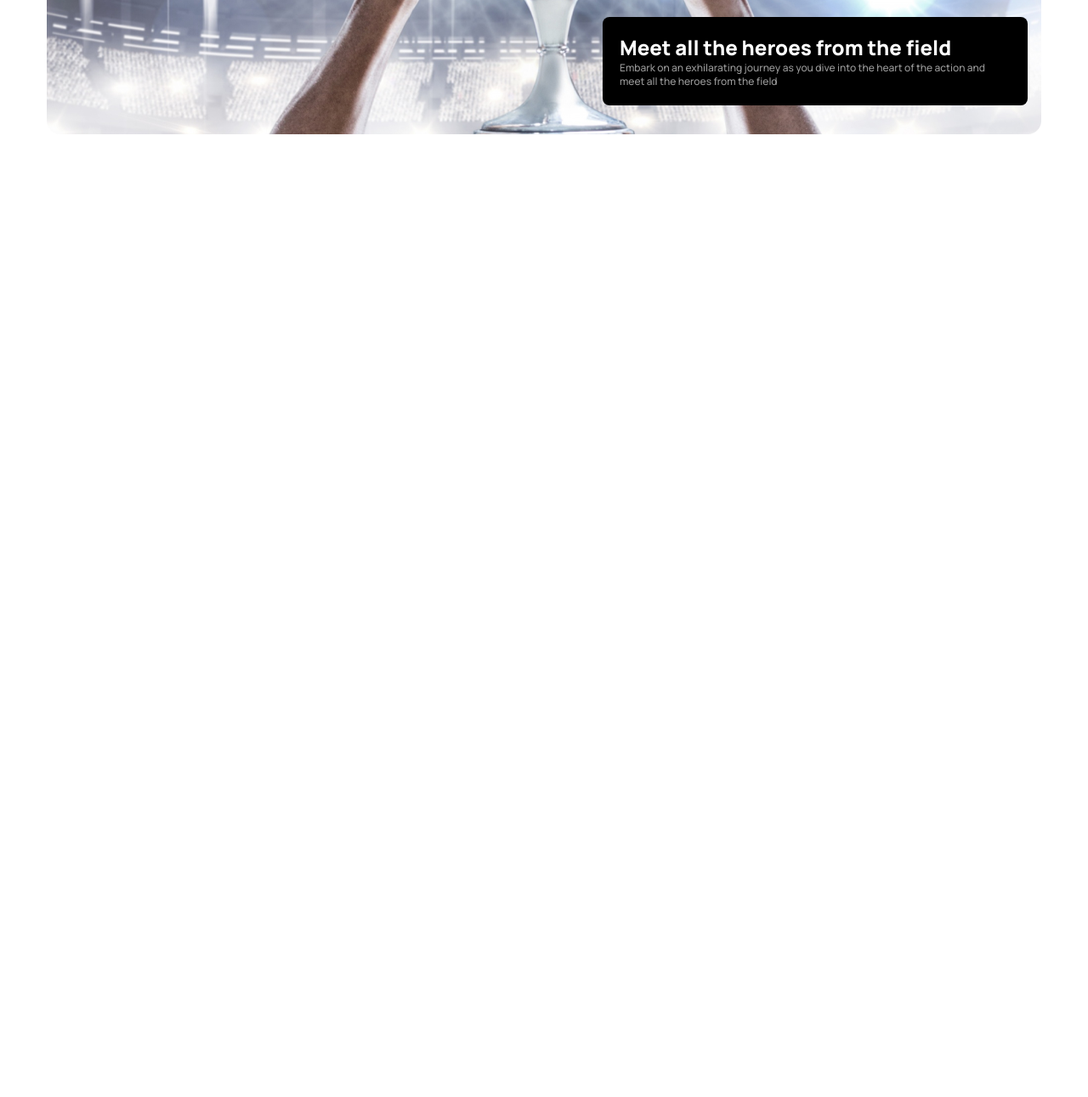
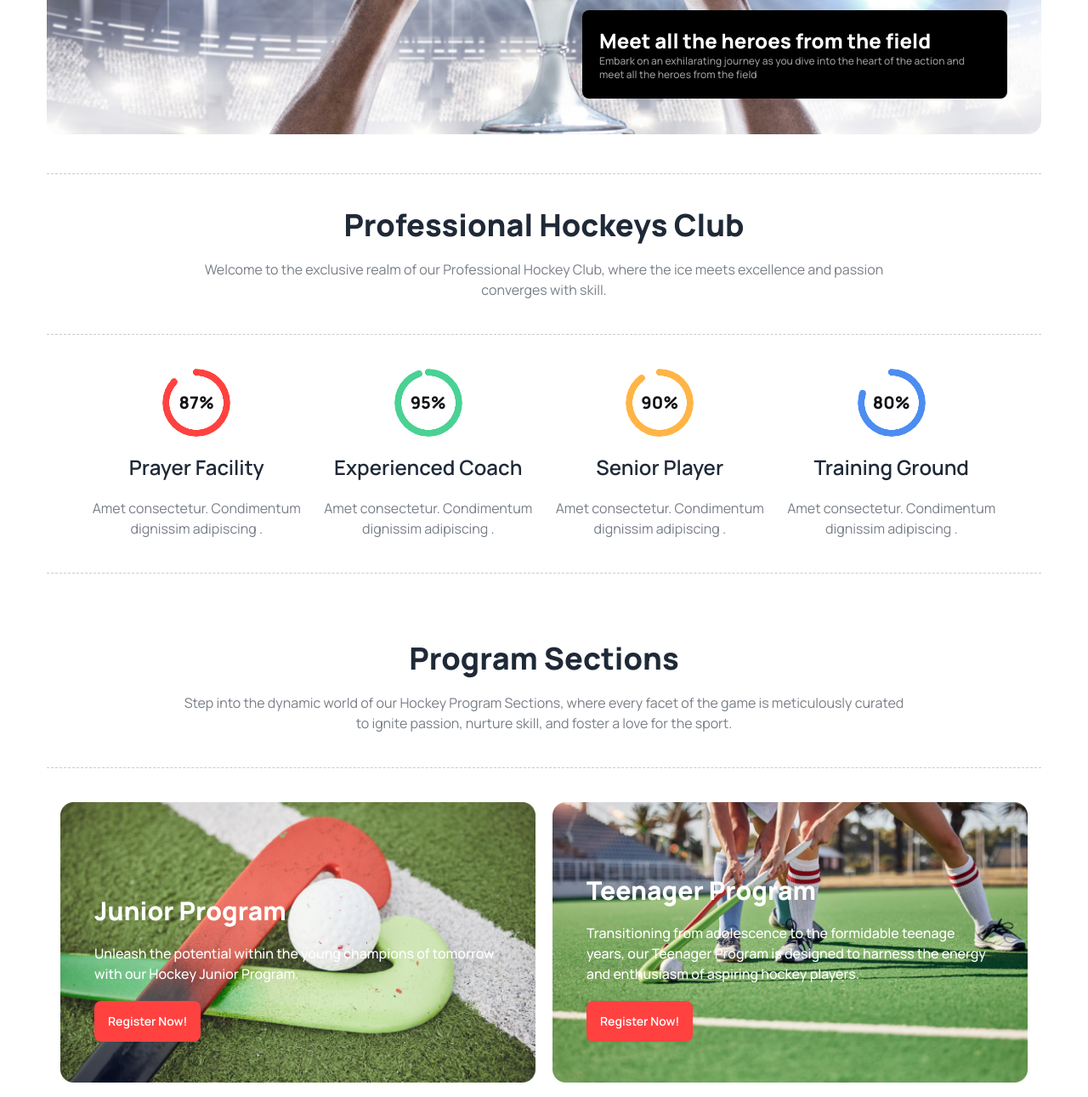
Before and after one commit to Sajid941/Assignment-3, a plain HTML site: page index.html in a window 1280 px wide. Shown: the part 500-1791 px from the top of the page at 85% size. Before the commit the page ends 800 px from the top, so only its background shows below. Drawn offline with nearby package versions, Linux system fonts and the light colour scheme.

Commit message:
added Hockeys Club andProgram Sections

```diff
--- a/index.html
+++ b/index.html
@@ -40,7 +40,7 @@
 </head>
 
 <body class="font-manrope">
-        <header class="lg:w-[1170px] mx-auto">
+        <header class="container  mx-auto lg:w-[1170px]">
                 <!-- navbar section -->
                 <nav class="my-5">
                         <div class="navbar bg-base-100">
@@ -81,7 +81,7 @@
                         </div>
                 </nav>
                 <!-- crousel section -->
-                <div class="mx-4 lg:mx-0 ">
+                <div class="mx-4 lg:mx-0 lg:relative ">
                         <div class="carousel w-full lg:h-[550px]">
                                 <div id="slide1" class="carousel-item  relative w-full">
                                         <img src="Images/1.png" class="w-full" />
@@ -116,17 +116,95 @@
                                         </div>
                                 </div>
                         </div>
-                        <div class="bg-black text-white  p-5 rounded-lg lg:w-[500px] lg:relative float-end bottom-36 right-4">
+                        <div
+                                class="bg-black text-white  p-5 rounded-lg lg:w-[500px] lg:absolute left-[630px] bottom-12 hi">
                                 <h3 class=" font-extrabold lg:text-2xl">Meet all the heroes from the field</h3>
-                                <p class=" font-medium opacity-60 lg:text-xs">Embark on an exhilarating journey as you dive into the heart of the action and meet all the heroes from the field</p>
+                                <p class=" font-medium opacity-60 lg:text-xs">Embark on an exhilarating journey as you
+                                        dive into the heart of the action and meet all the heroes from the field</p>
                         </div>
                 </div>
+                <hr class="border-black border-dashed mt-10 opacity-20">
+
         </header>
         <!--main section -->
 
-        <main>
+        <main class="container mx-auto mt-10 lg:w-[1170px] lg:mt-10">
                 <!-- club section -->
+                <div class="text-center px-3 space-y-5 lg:px-40 ">
+                        <h1 class="text-2xl font-extrabold lg:text-4xl">Professional Hockeys Club</h1>
+                        <p class="opacity-60">Welcome to the exclusive realm of our Professional Hockey Club, where the
+                                ice meets excellence and passion converges with skill.</p>
+                </div>
+                <hr class="border-black border-dashed mt-10 opacity-20">
 
+                <div class=" text-center mt-10 space-y-8 px-10  lg:space-y-0 lg:flex ">
+                        <div class="space-y-5">
+                                <div class="radial-progress text-primary-color" style="--value:87;" role="progressbar">
+                                        <span class="text-[#131318] text-xl font-extrabold">87%</span>
+                                </div>
+                                <h3 class="text-2xl font-semibold">Prayer Facility</h3>
+                                <p class="opacity-60">Amet consectetur. Condimentum dignissim adipiscing .</p>
+                        </div>
+                        <div class="space-y-5">
+                                <div class="radial-progress text-[#49D293]" style="--value:95;" role="progressbar"><span
+                                                class="text-[#131318] text-xl font-extrabold">95%</span></div>
+                                <h3 class="text-2xl font-semibold">Experienced Coach</h3>
+                                <p class="opacity-60">Amet consectetur. Condimentum dignissim adipiscing .</p>
+                        </div>
+                        <div class="space-y-5">
+                                <div class="radial-progress text-[#FFB546]" style="--value:90;" role="progressbar"><span
+                                                class="text-[#131318] text-xl font-extrabold">90%</span></div>
+                                <h3 class="text-2xl font-semibold">Senior Player</h3>
+                                <p class="opacity-60">Amet consectetur. Condimentum dignissim adipiscing .</p>
+                        </div>
+                        <div class="space-y-5">
+                                <div class="radial-progress text-[#4C8DF1]" style="--value:80;" role="progressbar"><span
+                                                class="text-[#131318] text-xl font-extrabold">80%</span></div>
+                                <h3 class="text-2xl font-semibold">Training Ground</h3>
+                                <p class="opacity-60">Amet consectetur. Condimentum dignissim adipiscing .</p>
+                        </div>
+                </div>
+                <hr class="border-black border-dashed mt-10 opacity-20">
+
+                <!-- program section -->
+                <div class="mt-20">
+                        <div class="text-center px-3 space-y-5  lg:px-40 ">
+                                <h1 class="text-2xl font-extrabold lg:text-4xl">Program Sections</h1>
+                                <p class="opacity-60">Step into the dynamic world of our Hockey Program Sections, where every facet of the game is meticulously curated to ignite passion, nurture skill, and foster a love for the sport. </p>
+                        </div>
+                        <hr class="border-black border-dashed mt-10 opacity-20">
+
+                </div>
+                <div class="grid  gap-5 mx-4 mt-10 lg:grid-cols-2 ">
+                        <div class="space-y-5 relative ">
+                                <img class="h-60 lg:h-full" src="Images/2.png" alt="">
+                                <div class="space-y-2 absolute bottom-3 px-5 py-2 lg:space-y-5 lg:bottom-2 lg:p-10 text-white" >
+                                        <h3 class="lg:text-3xl font-extrabold">Junior Program</h3>
+                                        <p class="font-medium">Unleash the potential within the young champions of tomorrow with our Hockey Junior Program. </p>
+                                                <a class="btn bg-primary-color border-0 text-white ">Register Now!</a>
+                                </div>
+
+                        </div>
+                        <div class="space-y-5 relative">
+                                <img class="h-60 lg:h-full  " src="Images/3.png" alt="">
+                                <div class="space-y-2 absolute text-white bottom-3 px-5 lg:space-y-5 lg:bottom-2 lg:p-10 ">
+                                        <h3 class="lg:text-3xl font-extrabold">Teenager Program</h3>
+                                        <p class="font-medium">Transitioning from adolescence to the formidable teenage years, our Teenager Program is designed to harness the energy and enthusiasm of aspiring hockey players. </p>
+                                                <a class="btn bg-primary-color border-0 text-white ">Register Now!</a>
+                                </div>
+
+                        </div>
+                        <div class="lg:col-span-2 space-y-5 relative">
+                                <img class="h-60 lg:h-full" src="Images/4.png" alt="">
+                                <div class="space-y-2 text-white absolute bottom-3 px-5 lg:space-y-5 lg:bottom-2 lg:p-10 ">
+                                        <h3 class="lg:text-3xl font-extrabold">Professional Program</h3>
+                                        <p class="font-medium lg:pr-[50%]">Welcome to the pinnacle of excellence in our Professional Program, where dedication meets elite training to shape the hockey stars of today and tomorrow.</p>
+                                                <a class="btn bg-primary-color border-0 text-white ">Register Now!</a>
+
+                                </div>
+                        </div>
+
+                </div>
         </main>
 
 </body>
```
